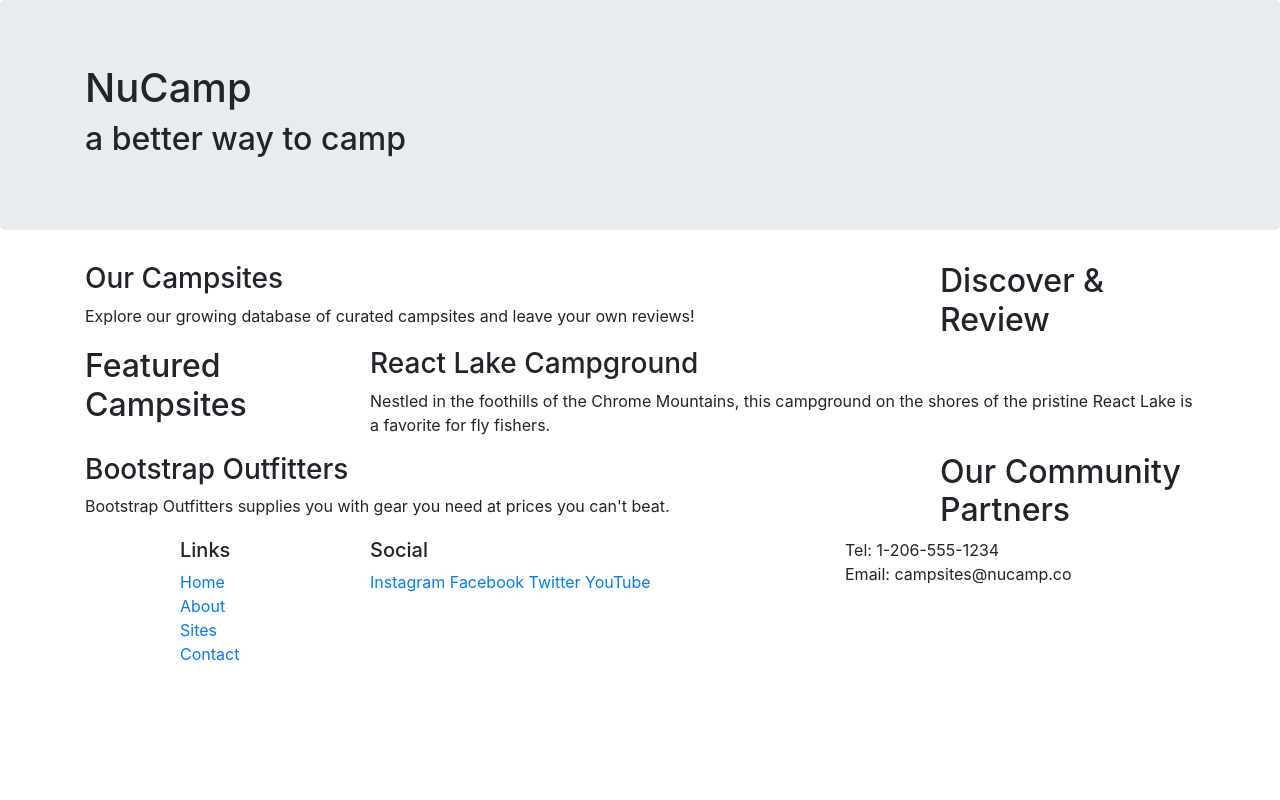
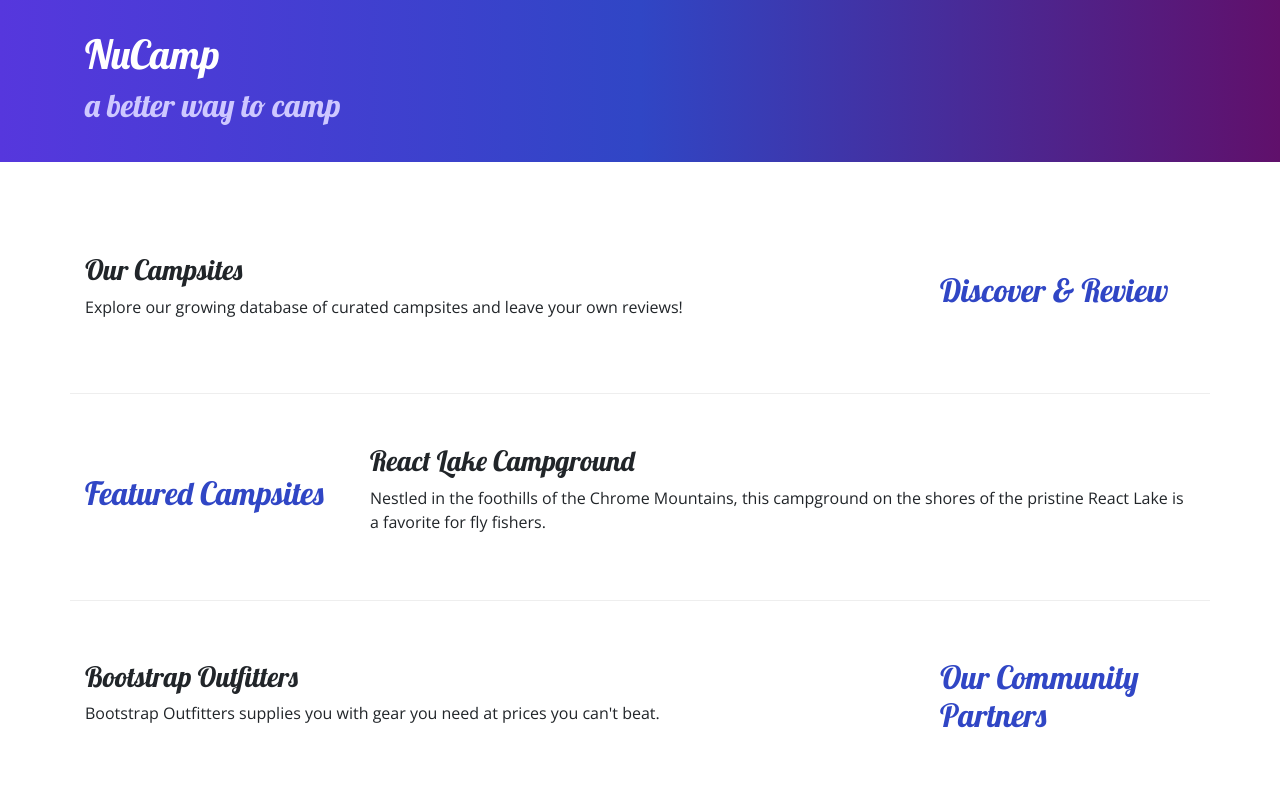
Before and after one commit to robelmes1/NUCAMPSITE, a website: page index.html in a window 1280 px wide. Shown: the top 800 px of the page. Drawn offline with nearby package versions, Linux system fonts and the light colour scheme.

Commit message:
Created a repo for this project

```diff
--- /dev/null
+++ b/css/styles.css
@@ -0,0 +1,32 @@
+ body {
+     font-family: "Open Sans", sans-serif;
+
+ }
+
+ h1, h2, h3 {
+     font-family: "Lobster",  cursive;
+
+ }
+
+h2 {
+    color: #3046C5;
+}
+
+header h2 {
+    color: #CEC8FF;
+}
+footer {
+    background-image: linear-gradient(#CEC8FF, white);
+    padding: 20px 0;
+}
+.jumbotron {
+    padding: 30px;
+    background-image: linear-gradient(to right, #5637DD, #3046C5, #60106B);
+    color: white;
+}
+
+.row-content {
+    padding: 50px 0;
+    border-bottom: 1px ridge;
+    min-height: 200px;
+}
--- a/index.html
+++ b/index.html
@@ -6,11 +6,14 @@
     <meta name="viewport" content="width=device-width, initial-scale=1.0">
     <!-- Bootstrap CSS -->
     <link rel="stylesheet" href="node_modules/bootstrap/dist/css/bootstrap.min.css" />
+    <!-- Additonal links -->
+    <link rel="stylesheet" href="https://fonts.googleapis.com/css?family=Lobster|Open+Sans" />
+    <link rel="stylesheet" href="css/styles.css" />
     <title>Nucamp: A Better Way To Camp </title>
 </head>
 
 <body>
-    <header class="jumbotron">
+    <header class="jumbotron jumbotron-fluid">
         <div class="container">
             <div class="row">
                 <div class="col">
@@ -22,7 +25,7 @@
     </header>
 
     <div class="container">
-        <div class="row">
+        <div class="row row-content align-items-center">
             <div class="col-sm-4 order-sm-last col-md-3">
                 <h2>Discover & Review </h2>
             </div>
@@ -32,7 +35,7 @@
             </div>
         </div>
 
-        <div class="row">
+        <div class="row row-content align-items-center">
             <div class="col-sm-4 col-md-3">
                 <h2>Featured Campsites</h2>
             </div>
@@ -44,7 +47,7 @@
             </div>
         </div>
 
-        <div class="row">
+        <div class="row row-content align-items-center">
             <div class="col-sm-4 order-sm-last col-md-3">
                 <h2>Our Community Partners</h2>
             </div>
@@ -68,14 +71,14 @@
                         <li><a href="#">Contact</a></li>
                     </ul>
                 </div>
-                    <div class="col-6 col-sm-5">
+                    <div class="col-6 col-sm-5 text-center">
                     <h5>Social</h5>
                     <a href="http://instagram.com/">Instagram</a>
                     <a href="http://facebook.com/">Facebook</a>
                     <a href="http://twitter.com/">Twitter</a>
                     <a href="http://youtube.com/">YouTube</a>
                 </div>
-            <div class="col-sm-4">
+            <div class="col-sm-4 text-center">
                     Tel: 1-206-555-1234<br />
                     Email: campsites@nucamp.co
             </div>
```
